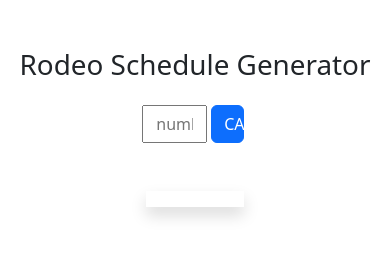
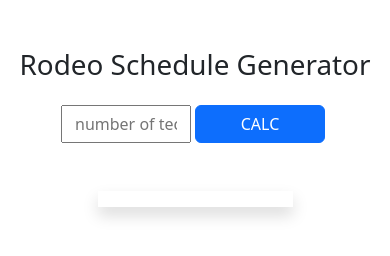
Before and after one commit to JukemJ/rodeo-calculator, a plain HTML site: page index.html in a window 390 px wide. Drawn offline with nearby package versions, Linux system fonts and the light colour scheme.

Commit message:
responsive design changes

```diff
--- a/index.html
+++ b/index.html
@@ -12,11 +12,11 @@
     <main class="container">
         <div class="row mt-5 justify-content-center text-center">
             <h1>Rodeo Schedule Generator</h1>
-            <input id="input" type="text" class="col-2 mt-3" placeholder="number of techs">
-            <button class="btn btn-primary col-1 mt-3 mx-1" id="run">CALC</button>
+            <input id="input" type="text" class="col-4 col-sm-3 mt-3" placeholder="number of techs">
+            <button class="btn btn-primary col-4 col-sm-2 mt-3 mx-1" id="run">CALC</button>
         </div>
         <div class="row mt-5 justify-content-center">
-            <div class="col-3 shadow justify-content-center text-center" id="test">
+            <div class="col-6 col-sm-3 shadow justify-content-center text-center" id="test">
                 <h2 id="station-length"></h2>
                 <p id="text"></p>
             </div>
```
